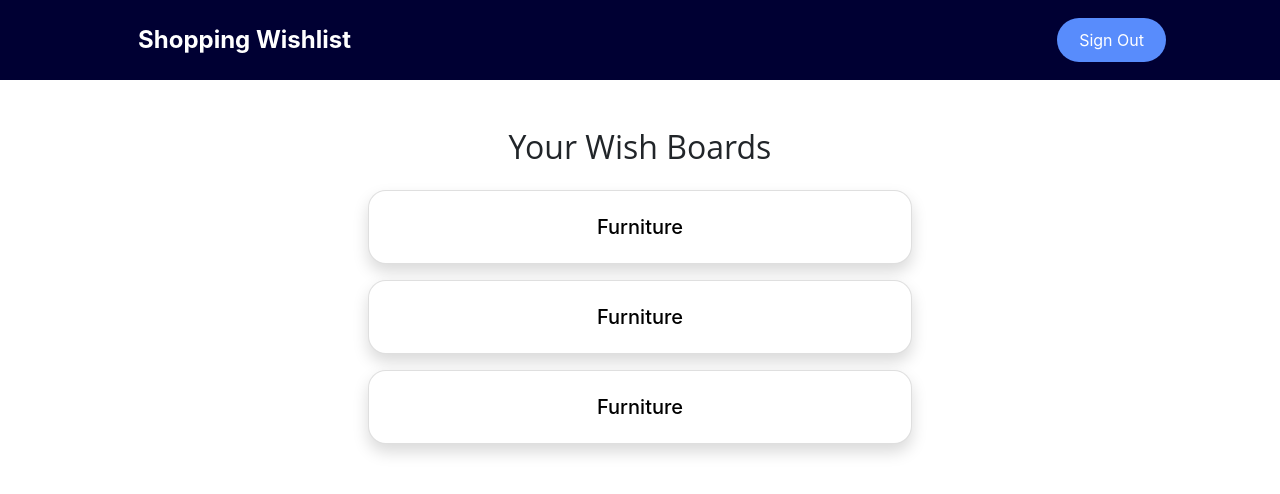
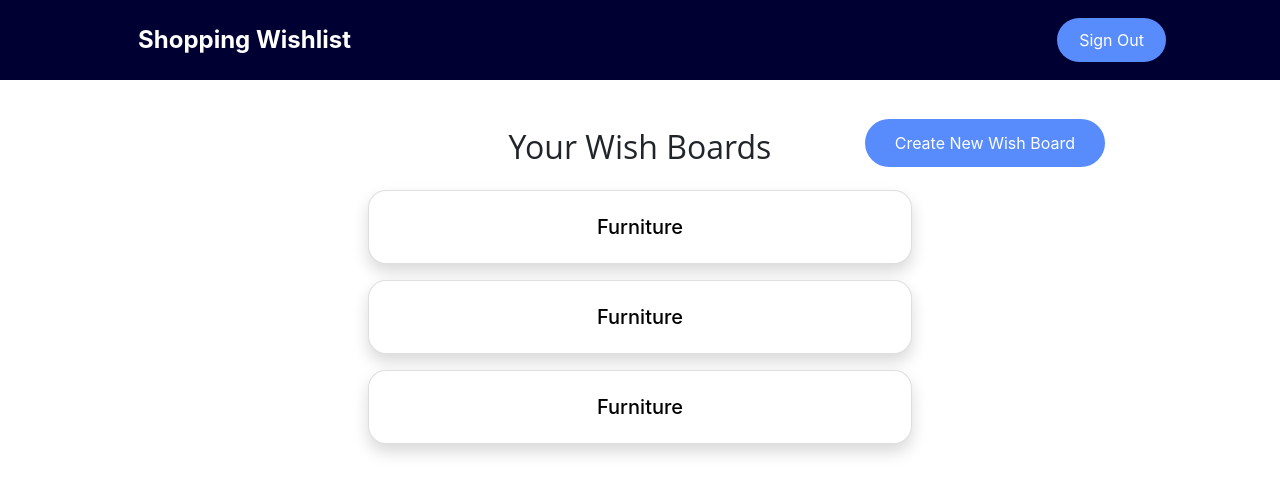
Before and after one commit to Paula63/shopping-wishlist, a React (Create React App) app: page /boards in a window 1280 px wide. Shown: the top 494 px of the page. Built offline with nearby package versions, Linux system fonts and the light colour scheme; no server answers; sample sign-in values are in the browser's storage.

Commit message:
adding link to create board form

```diff
--- a/src/components/App.js
+++ b/src/components/App.js
@@ -9,6 +9,7 @@ import UpdateProfile from "./UpdateProfile";
 import Landing from "./Landing";
 import Setting from "./Setting";
 import WishboardHome from './wish-boards/WishboardHome';
+import NewBoardForm from './wish-boards/NewBoardForm';
 import { Gardening, Home, Clothing } from "./Boards";
 import { AuthProvider } from "../contexts/AuthContext";
 import { BrowserRouter as Router, Switch, Route } from "react-router-dom";
@@ -31,6 +32,7 @@ function App() {
               <Route path="/main" component={Landing} />
               <PrivateRoute exact path="/settings" component={Setting} />
               <PrivateRoute exact path="/boards" component={WishboardHome} />
+              <PrivateRoute exact path="/new-board" component={NewBoardForm} />
               <PrivateRoute exact path="/boards/gardening" component={Gardening} />
               <PrivateRoute exact path="/boards/home" component={Home} />
               <PrivateRoute exact path="/boards/clothing" component={Clothing} />
--- a/src/components/user-sidebar/SidebarData.js
+++ b/src/components/user-sidebar/SidebarData.js
@@ -15,7 +15,7 @@ export const SidebarData = [
     },
     {
         title: 'Wish Boards',
-        path: '/',
+        path: '/boards',
         icon: <RiIcons.RiArtboardLine />,
         iconClosed: <RiIcons.RiArrowDownSFill />,
         iconOpen: <RiIcons.RiArrowUpSFill />,
--- a/src/components/wish-boards/NewBoardForm.jsx
+++ b/src/components/wish-boards/NewBoardForm.jsx
@@ -21,7 +21,7 @@ export default function NewBoardForm() {
                     </Card.Body>
                 </Card>
                 <div className = "w-100 text-center mt-2">
-                    <Link to="/">Cancel</Link>
+                    <Link to="/boards">Cancel</Link>
                 </div>
             </div>
         </Container>
--- a/src/components/wish-boards/WishboardHome.jsx
+++ b/src/components/wish-boards/WishboardHome.jsx
@@ -1,13 +1,36 @@
-import React from 'react';
+import React, { useState } from 'react';
 import { Col, Container, Row } from 'react-bootstrap';
 import AppBar from '../app-bar/AppBar';
+import { Button } from '../ButtonElement';
 import WishboardList from './WishboardList';
 
 export default function WishboardHome() {
+
+    const [boardsCreated, setBoardsCreated] = useState(false);
+
     return (
         <>
             <AppBar />
-            <h2 className="d-flex align-items justify-content-center mt-5" style={{ fontFamily: 'Open Sans, sans-serif' }}>Your Wish Boards</h2>
+            <h2 className="d-flex align-items justify-content-center mt-5" style={{ fontFamily: 'Open Sans, sans-serif' }}>
+                Your Wish Boards
+            </h2>
+            {boardsCreated &&
+                <h2 className="d-flex align-items justify-content-center mt-5" style={{ fontFamily: 'Open Sans, sans-serif' }}>
+                        Start Creating Boards
+                </h2>
+            }
+            <Button to="/new-board"
+                primary="true"
+                dark="true"
+                smooth={true}
+                duration={500}
+                spy={true}
+                exact='true'
+                offset={-80}
+                style={{ width: 'auto', float: 'right', marginTop: '-55px', marginRight: '175px' }}
+            >
+                Create New Wish Board
+            </Button>
             <Container>
                 <Row className="justify-content-md-center">
                     <Col md='auto'>
```
